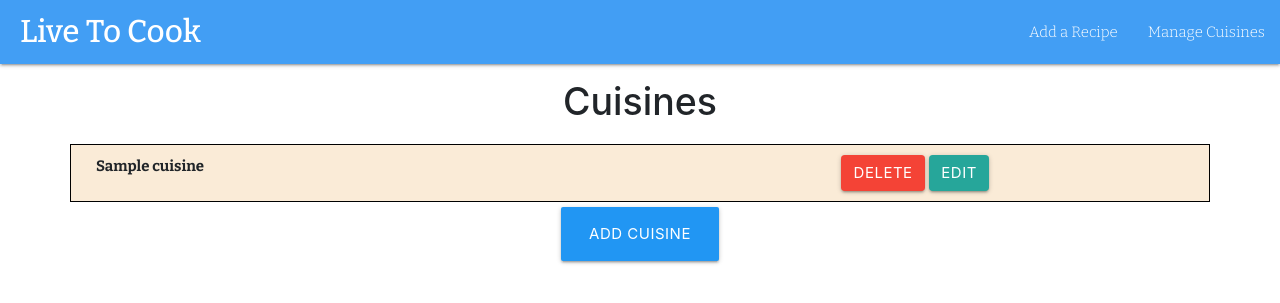
After one commit to Code-Institute-Submissions/online-cookbook-2, a Flask app: page /get_cuisines/ in a window 1280 px wide. The commit adds this page. Shown: the top 303 px of the page. Run offline with Flask 2, Linux system fonts and the light colour scheme; a database or web service that is not in the repository returns one stand-in record (values such as "Sample title"); some libraries are stand-ins or nearby versions.

Commit message:
Added cuisine management functionality and made some CSS changes

```diff
--- a/app.py
+++ b/app.py
@@ -34,9 +34,45 @@ def add_recipe():
 def insert_recipe():
     recipes = mongo.db.recipes
     dictionary = recipes.insert_one(request.form.to_dict())
-    print(dictionary)
     return redirect(url_for("get_recipes"))
 
+
+@app.route('/get_cuisines/')
+def get_cuisines():
+    return render_template("cuisines.html", cuisines=mongo.db.cuisines.find())
+
+
+@app.route('/new_cuisine/', methods=['GET', 'POST'])
+def new_cuisine():
+    return render_template("addcuisine.html")
+
+
+@app.route('/insert_cuisine/', methods=['GET', 'POST'])
+def insert_cuisine():
+    cuisines = mongo.db.cuisines
+    cuisine_doc = {'name': request.form.get('cuisine_name')}
+    cuisines.insert_one(cuisine_doc)
+    return redirect(url_for('get_cuisines'))
+
+
+@app.route('/delete_cuisine/<cuisine_id>')
+def delete_cuisine(cuisine_id):
+    mongo.db.cuisines.remove({'_id': ObjectId(cuisine_id)})
+    return redirect(url_for("get_cuisines"))
+
+
+@app.route('/edit_cuisine/<cuisine_id>')
+def edit_cuisine(cuisine_id):
+    return render_template("editcuisine.html",
+    cuisine=mongo.db.cuisines.find_one({'_id': ObjectId(cuisine_id)}))
+
+
+@app.route('/update_cuisine/<cuisine_id>', methods=['GET', 'POST'])
+def update_cuisine(cuisine_id):
+    mongo.db.cuisines.update(
+        {'_id': ObjectId(cuisine_id)},
+        {'name': request.form.get('cuisine_name')})
+    return redirect(url_for("get_cuisines"))
 
 if __name__ == "__main__":
     app.run(host=os.environ.get('IP'),
--- a/static/css/style.css
+++ b/static/css/style.css
@@ -1,4 +1,126 @@
-img {
-    width:31%;
+@import url('https://fonts.googleapis.com/css?family=Bitter:100,200,300,400,500,600,700|Exo:100,200,300,400,500,600,700');
+
+.recipes-page-img {
+    width: 33%;
     display: inline-block;
 }
+
+/* nav */
+
+.nav-wrapper {
+    background-color: #429ef4;
+}
+
+.brand-logo {
+    font-family: "bitter";
+    font-weight: 500;
+    padding-left: 10px;
+    margin-left: 20px;
+}
+
+.nav-text {
+    font-family: "bitter";
+    font-weight: 300;
+}
+
+/* show_recipe */
+
+.recipe-header {
+    background-color: #f04a69;
+}
+
+#recipe-logo-div {
+    padding: 0;
+}
+
+#recipe-logo {
+    width: 100%;
+    height: 100%;
+}
+
+.recipe-title {
+    text-align: center;
+    color: #fafafa;
+    margin-top: 80px;
+    font-family: 'Bitter';
+    font-weight: 500;
+}
+
+.subtitle-container {
+    display: flex;
+    justify-content: center;
+    align-items: center;
+    margin-top: 60px;
+}
+
+.recipe-subtitle {
+    display: inline-block;
+    margin-top: 10px;
+    color: #fafafa;
+    font-family: 'Bitter';
+    font-weight: 200;
+}
+
+#recipe-author-text {
+    margin-right: 100px;
+}
+
+#recipe-serves-text {
+    margin-left: 100px;
+}
+
+.title-divider {
+    background-color: #fafafa;
+    border-width: 2px;
+    width: 20%;
+}
+
+.ingredients-container {
+    background-color: red;
+    height: 1000px;
+}
+
+.header-container {
+    margin: 0;
+}
+
+/* cuisines.html */
+
+
+.cuisine-container {
+    width: 60%;
+    margin-top: 20px;
+}
+
+.cuisine-row {
+    background-color: #faebd7;
+    border: 0.5px solid black;
+    margin: 0;
+    padding: 10px;
+}
+
+.cuisine-btn {
+    display: inline-block;
+}
+
+.cuisine-text {
+    font-family: "Bitter";
+    font-weight: 600;
+}
+
+.cuisines-title {
+    margin-top: 15px;
+    text-align: center;
+}
+
+.add-cuisine-btn {
+    text-align: center;
+    margin-top: 5px;
+    margin-bottom: 10px;
+}
+
+/* addcuisine.html */
+
+.add-cuisine-form {
+    margin-top: 10px;
+}
--- a/templates/base.html
+++ b/templates/base.html
@@ -10,9 +10,23 @@
 
 <body>
 
-    <div class="container">
-        {% block content %} {% endblock %}
-    </div>
+    <nav>
+        <div class="nav-wrapper">
+            <a href="{{url_for('get_recipes')}}" class="brand-logo">Live To Cook</a>
+            <a href="{{url_for('get_recipes')}}" data-target="mobile-demo" class="sidenav-trigger"><i class="material-icons">menu</i></a>
+            <ul id="nav-mobile" class="right hide-on-med-and-down">
+                <li class="nav-text"><a href="{{url_for('add_recipe')}}">Add a Recipe</a></li>
+                <li class="nav-text"><a href="{{url_for('get_cuisines')}}">Manage Cuisines</a></li>
+            </ul>
+            <ul class="sidenav" id="mobile-demo">
+                <li class="nav-text"><a href="{{url_for('add_recipe')}}">Add a Recipe</a></li>
+                <li class="nav-text"><a href="badges.html">Manage Cuisines</a></li>
+            </ul>
+        </div>
+    </nav>
+
+    {% block content %} {% endblock %}
+
     <script src="https://cdnjs.cloudflare.com/ajax/libs/jquery/3.3.1/jquery.min.js"></script>
     <script src="https://cdnjs.cloudflare.com/ajax/libs/materialize/1.0.0/js/materialize.min.js"></script>
     <script type="text/javascript">
@@ -26,7 +40,7 @@
             var ingredient_number = 4;
             $("#addButton").click(function() {
                 var newTextRow = $(document.createElement('div')).attr({ class: 'row', id: 'inputBoxDiv' + counter });
-                newTextRow.after().html("<div class='input-field col s6'><input name='ingredients_"+ingredient_number+"_name' id='ingredients_"+ingredient_number+"_name' type='text' class='validate'><label for='ingredients_"+ingredient_number+"_name'>Ingredient</label></div><div class='input-field col s3'><input id='ingredients_"+ingredient_number+"_quantity' name='ingredients_"+ingredient_number+"_quantity' type='text' class='validate'><label for='ingredients_"+ingredient_number+"_quantity'>Quantity</label></div><div class='input-field col s3'><input id='ingredients_"+ingredient_number+"_unit' name='ingredients_"+ingredient_number+"_unit' type='text' class='validate'><label for='ingredients_"+ingredient_number+"_unit'>Unit</label></div>");
+                newTextRow.after().html("<div class='input-field col s6'><input name='ingredients_" + ingredient_number + "_name' id='ingredients_" + ingredient_number + "_name' type='text' class='validate'><label for='ingredients_" + ingredient_number + "_name'>Ingredient</label></div><div class='input-field col s3'><input id='ingredients_" + ingredient_number + "_quantity' name='ingredients_" + ingredient_number + "_quantity' type='text' class='validate'><label for='ingredients_" + ingredient_number + "_quantity'>Quantity</label></div><div class='input-field col s3'><input id='ingredients_" + ingredient_number + "_unit' name='ingredients_" + ingredient_number + "_unit' type='text' class='validate'><label for='ingredients_" + ingredient_number + "_unit'>Unit</label></div>");
                 newTextRow.appendTo("#TextBoxes");
                 counter++;
                 ingredient_number++;
@@ -43,7 +57,7 @@
             M.textareaAutoResize($('#steps,method'));
             $("#addMethod").click(function() {
                 var newMethodRow = $(document.createElement('div')).attr({ class: 'row', id: 'methodBoxDiv' + step_number });
-                newMethodRow.after().html("<div class='input-field col s12'><textarea id='steps_"+step_number+"_method' name='steps_"+step_number+"_method' class='materialize-textarea'></textarea><label for='steps_"+step_number+"_method'>Step " + step_number + ".</label></div>");
+                newMethodRow.after().html("<div class='input-field col s12'><textarea id='steps_" + step_number + "_method' name='steps_" + step_number + "_method' class='materialize-textarea'></textarea><label for='steps_" + step_number + "_method'>Step " + step_number + ".</label></div>");
                 newMethodRow.appendTo("#newMethodBoxes");
                 step_number++;
             });
@@ -56,6 +70,8 @@
                 step_number--;
             });
             $('select').formSelect();
+            $('.sidenav').sidenav();
+            $('.collapsible').collapsible();
         });
     </script>
 
--- /dev/null
+++ b/templates/cuisines.html
@@ -0,0 +1,21 @@
+{% extends 'base.html' %} {% block content %}
+
+<div class="container-fluid">
+    <h1 class="cuisines-title">Cuisines</h1>
+    <div class="container cuisine-container">
+        {% for cuisine in cuisines %}
+        <div class="row cuisine-row">
+            <div class="col-8 cuisine-text">
+                <strong>{{cuisine.name.capitalize()}}</strong>
+            </div>
+            <div class="col-4">
+                <a href="{{url_for('delete_cuisine', cuisine_id=cuisine._id)}}" class="cuisine-btn waves-effect waves-light btn btn_small red">Delete</a>
+                <a href="{{url_for('edit_cuisine', cuisine_id=cuisine._id)}}" class="cuisine-btn waves-effect waves-light btn btn_small">Edit</a>
+            </div>
+        </div>
+        {% endfor %}
+    </div>
+<div class="add-cuisine-btn"><a href="{{url_for('new_cuisine')}}" class="waves-effect waves-light btn-large blue">Add Cuisine</a></div>
+</div>
+
+{% endblock %}
--- a/templates/recipes.html
+++ b/templates/recipes.html
@@ -1,8 +1,9 @@
 {% extends 'base.html' %} {% block content %}
 
-
+<div class="fluid-container">
     {% for recipe in recipes %}
-        <a href="{{url_for('show_recipe', recipe_id=recipe._id)}}"><img src="{{recipe.image_url}}"></img></a>
+        <a href="{{url_for('show_recipe', recipe_id=recipe._id)}}"><img class="recipes-page-img" src="{{recipe.image_url}}"></img></a>
     {% endfor %}
+</div>
 
 {% endblock %}
```
Also changed, not shown: templates/addcuisine.html (added, +22 -0 lines), templates/addrecipe.html (+6 -3 lines), templates/editcuisine.html (added, +22 -0 lines), templates/show_recipe.html (+29 -1 lines).
